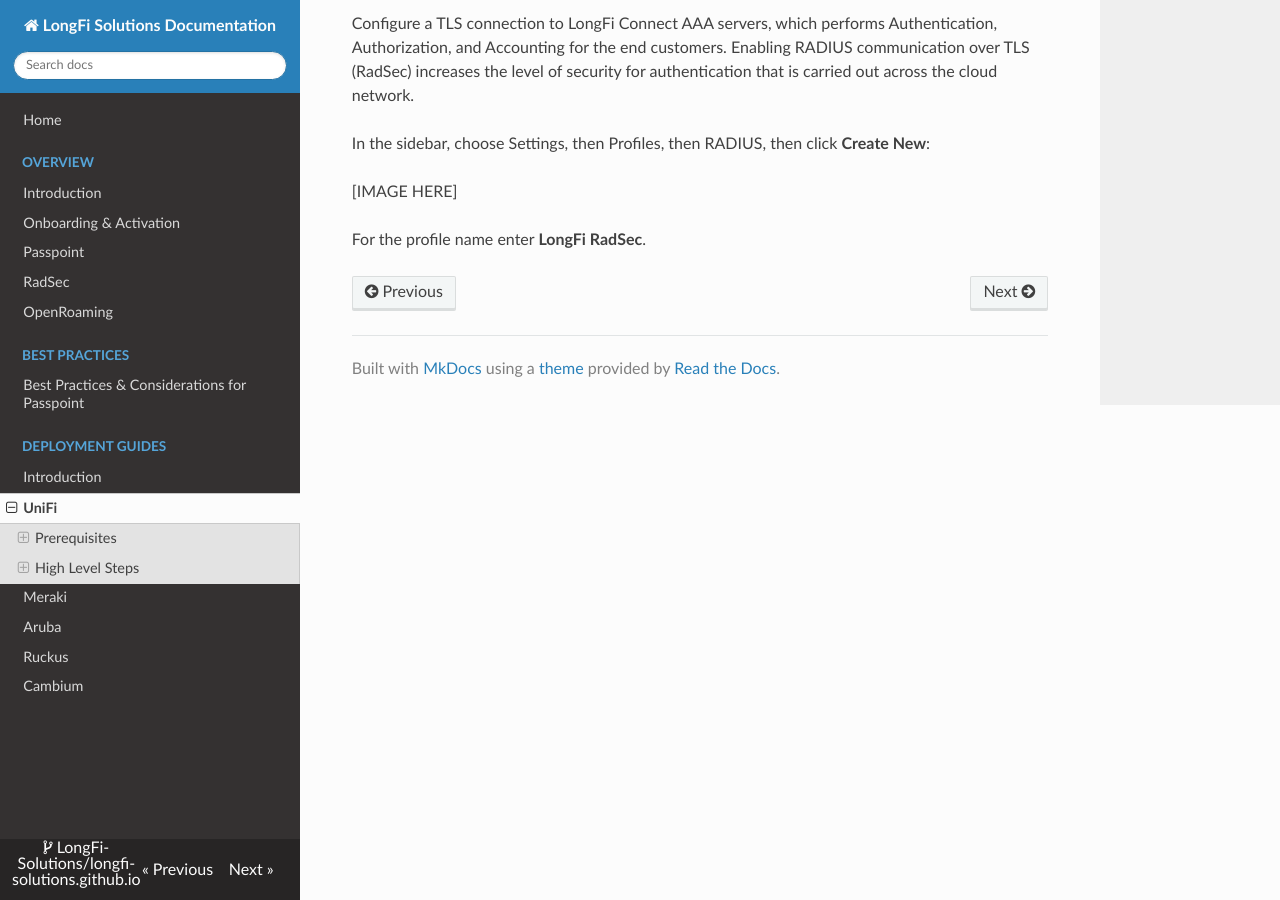
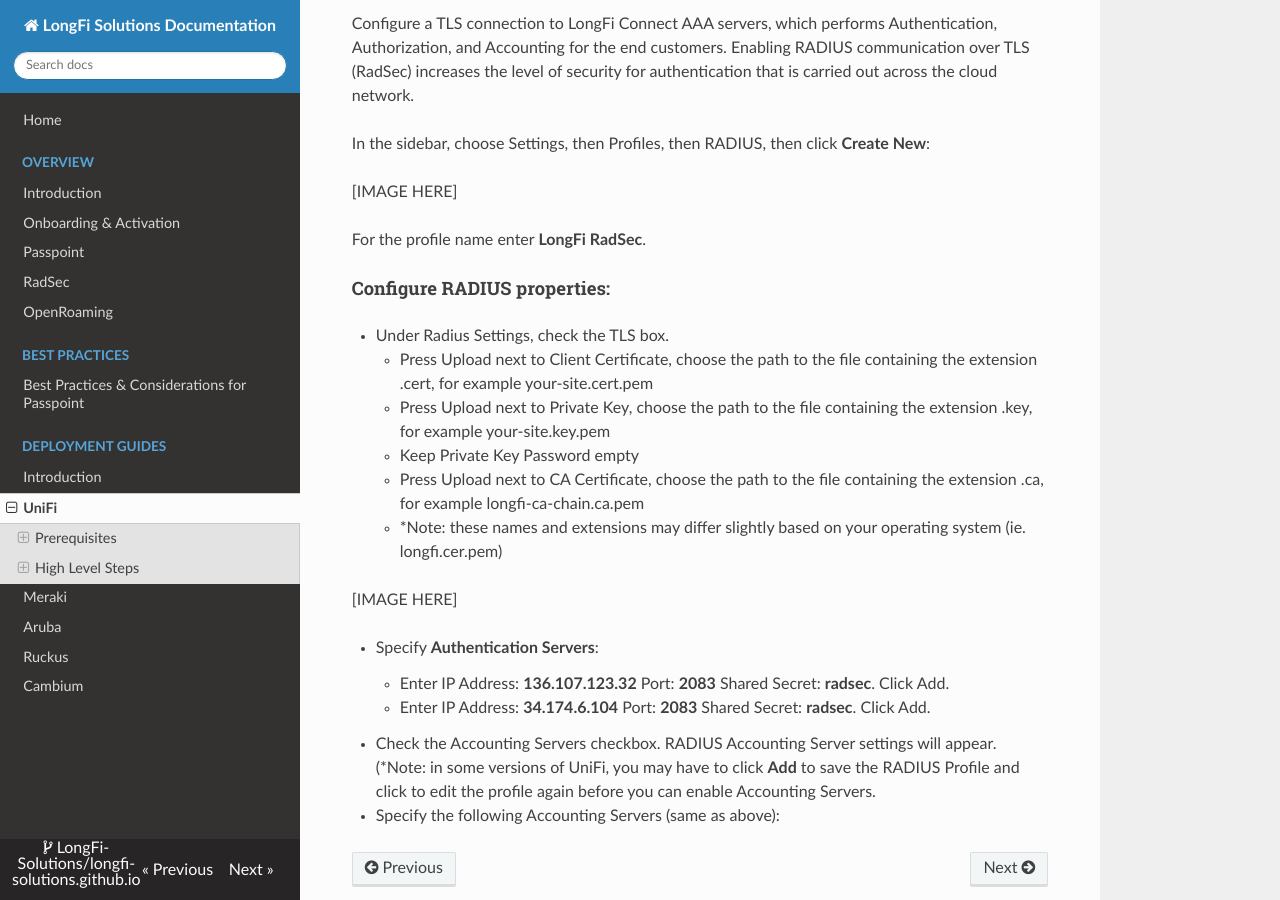
Before and after one commit to LongFi-Solutions/longfi-solutions.github.io, an MkDocs documentation site: the page built from docs/deployment/unifi.md, in a window 1280 px wide and 900 px high, scrolled down 1379 px. Built offline with MkDocs 1.6.1, drawn with Linux system fonts in a browser that asks for light colours; nearby versions of some CDN libraries.

Commit message:
Update Deployment Guides “unifi”

```diff
--- a/docs/deployment/unifi.md
+++ b/docs/deployment/unifi.md
@@ -54,3 +54,20 @@ In the sidebar, choose Settings, then Profiles, then RADIUS, then click **Create
 [IMAGE HERE]
 
 For the profile name enter **LongFi RadSec**.
+
+#### Configure RADIUS properties:
+
+- Under Radius Settings, check the TLS box.
+    - Press Upload next to Client Certificate, choose the path to the file containing the extension .cert, for example your-site.cert.pem
+    - Press Upload next to Private Key, choose the path to the file containing the extension .key, for example your-site.key.pem
+    - Keep Private Key Password empty
+    - Press Upload next to CA Certificate, choose the path to the file containing the extension .ca, for example longfi-ca-chain.ca.pem
+    - \*Note: these names and extensions may differ slightly based on your operating system (ie. longfi.cer.pem)
+
+[IMAGE HERE]
+
+- Specify **Authentication Servers**:
+    - Enter IP Address: **136.107.123.32** Port: **2083** Shared Secret: **radsec**. Click Add.
+    - Enter IP Address: **34.174.6.104** Port: **2083** Shared Secret: **radsec**. Click Add.
+- Check the Accounting Servers checkbox. RADIUS Accounting Server settings will appear. (\*Note: in some versions of UniFi, you may have to click **Add** to save the RADIUS Profile and click to edit the profile again before you can enable Accounting Servers.
+- Specify the following Accounting Servers (same as above):
```
